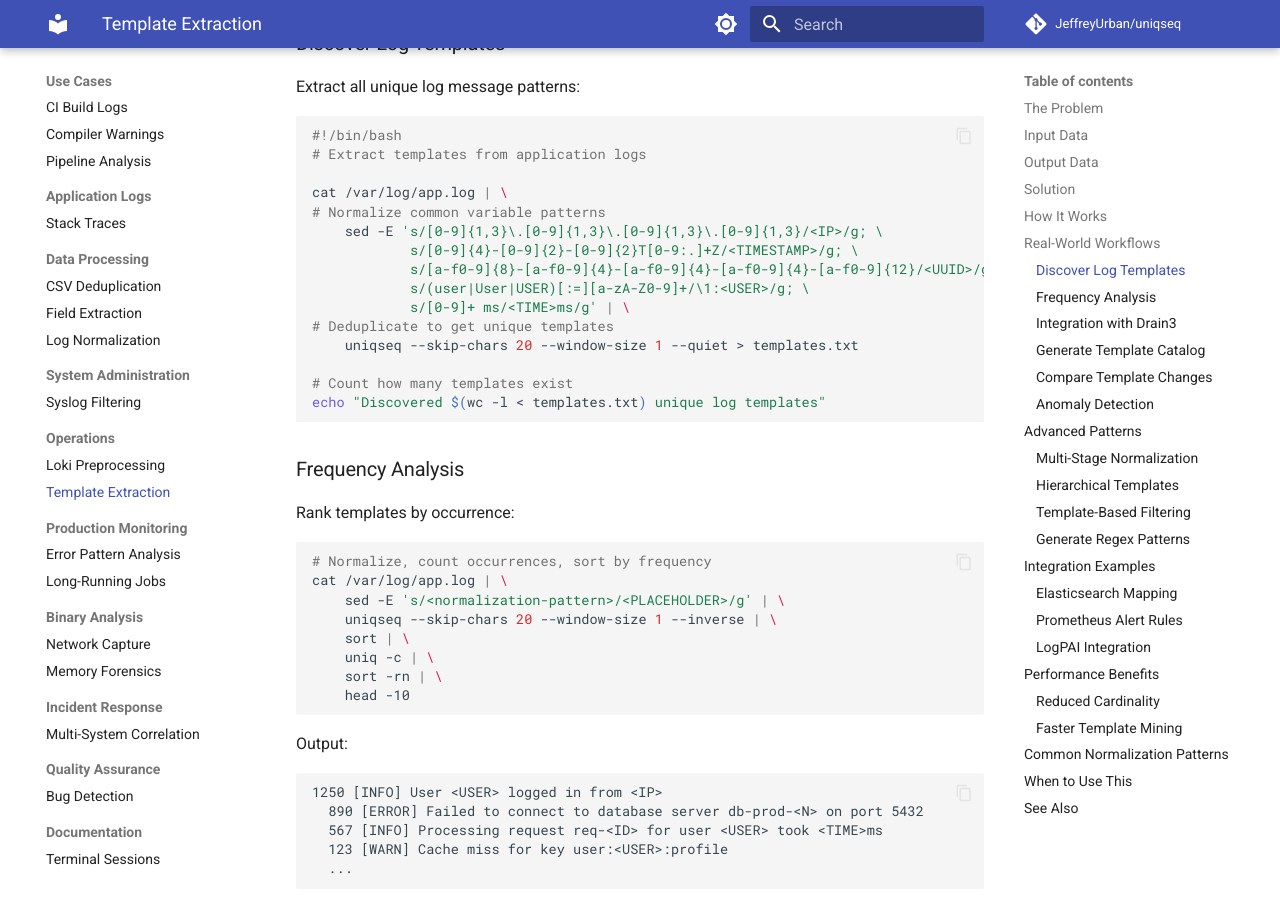
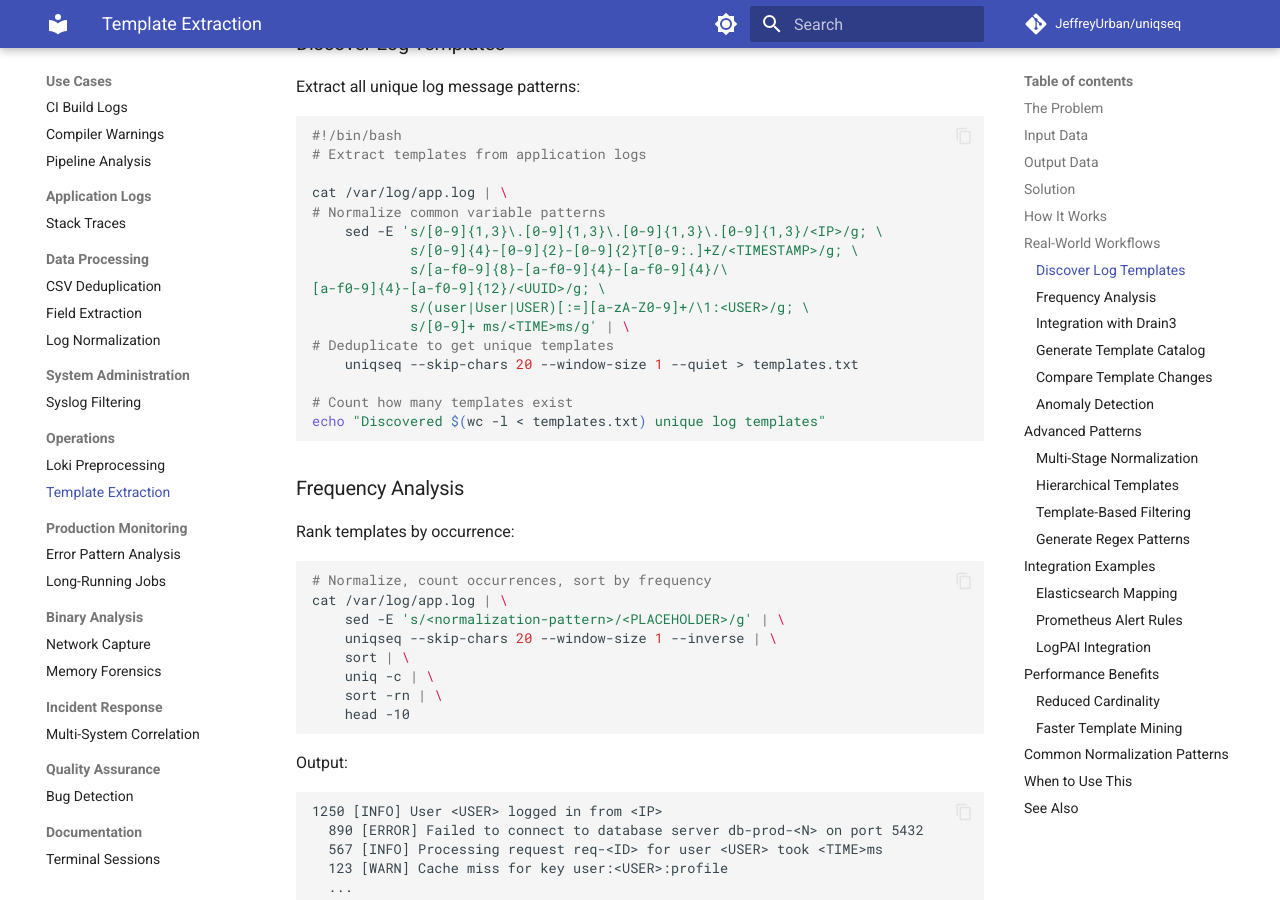
Before and after one commit to JeffreyUrban/uniqseq, an MkDocs documentation site: the page built from docs/use-cases/operations/template-extraction.md, in a window 1280 px wide and 900 px high, scrolled down 2372 px. Built offline with MkDocs 1.6.1 and Material for MkDocs 9.7.7, drawn with Linux system fonts in a browser that asks for light colours; comment, search, counter and statistics services are not loaded.

````diff
--- a/docs/use-cases/data-processing/log-normalization.md
+++ b/docs/use-cases/data-processing/log-normalization.md
@@ -121,9 +121,10 @@ Normalize timestamps, IDs, IP addresses, and numbers:
 
 ```bash
 uniqseq app.log \
-    --hash-transform "sed -E 's/[0-9]{1,3}\.[0-9]{1,3}\.[0-9]{1,3}\.[0-9]{1,3}/IP/g' | \
-                      sed -E 's/[0-9]+/NUM/g' | \
-                      tr -s ' '" \
+    --hash-transform \
+        "sed -E 's/[0-9]{1,3}\.[0-9]{1,3}\.[0-9]{1,3}\.[0-9]{1,3}/IP/g' | \
+         sed -E 's/[0-9]+/NUM/g' | \
+         tr -s ' '" \
     --window-size 1 > normalized.log
 ```
 
@@ -157,10 +158,12 @@ Analyze production logs with high cardinality IDs:
 ```bash
 # Remove UUIDs, session IDs, timestamps
 uniqseq production.log \
-    --hash-transform "sed -E 's/[a-f0-9]{8}-[a-f0-9]{4}-[a-f0-9]{4}-[a-f0-9]{4}-[a-f0-9]{12}//g' | \
-                      sed -E 's/session_[a-zA-Z0-9]+//g' | \
-                      sed -E 's/[0-9]{4}-[0-9]{2}-[0-9]{2}//g' | \
-                      tr -s ' '" \
+    --hash-transform \
+        "sed -E 's/[a-f0-9]{8}-[a-f0-9]{4}-[a-f0-9]{4}-\
+[a-f0-9]{4}-[a-f0-9]{12}//g' | \
+         sed -E 's/session_[a-zA-Z0-9]+//g' | \
+         sed -E 's/[0-9]{4}-[0-9]{2}-[0-9]{2}//g' | \
+         tr -s ' '" \
     --window-size 1 \
     --annotate > unique-errors.log
 ```
--- a/docs/use-cases/operations/template-extraction.md
+++ b/docs/use-cases/operations/template-extraction.md
@@ -155,7 +155,8 @@ cat /var/log/app.log | \
 # Normalize common variable patterns
     sed -E 's/[0-9]{1,3}\.[0-9]{1,3}\.[0-9]{1,3}\.[0-9]{1,3}/<IP>/g; \
             s/[0-9]{4}-[0-9]{2}-[0-9]{2}T[0-9:.]+Z/<TIMESTAMP>/g; \
-            s/[a-f0-9]{8}-[a-f0-9]{4}-[a-f0-9]{4}-[a-f0-9]{4}-[a-f0-9]{12}/<UUID>/g; \
+            s/[a-f0-9]{8}-[a-f0-9]{4}-[a-f0-9]{4}/\
+[a-f0-9]{4}-[a-f0-9]{12}/<UUID>/g; \
             s/(user|User|USER)[:=][a-zA-Z0-9]+/\1:<USER>/g; \
             s/[0-9]+ ms/<TIME>ms/g' | \
 # Deduplicate to get unique templates
@@ -456,7 +457,8 @@ $ cat app.log | sort | uniq | wc -l
 850,000 unique lines (85% cardinality)
 
 # After normalization
-$ cat app.log | sed -E 's/<normalization>/<PLACEHOLDER>/g' | uniqseq --skip-chars 20 --quiet | wc -l
+$ cat app.log | sed -E 's/<normalization>/<PLACEHOLDER>/g' | \
+    uniqseq --skip-chars 20 --quiet | wc -l
 1,200 unique templates (0.12% cardinality)
 ```
 
````
Also changed, not shown: docs/use-cases/build-logs/compiler-warnings.md (+6 -3 lines), docs/use-cases/production-monitoring/error-pattern-analysis.md (+4 -2 lines), docs/use-cases/production-monitoring/long-running-jobs.md (+4 -2 lines), docs/use-cases/quality-assurance/bug-detection.md (+2 -1 lines).
